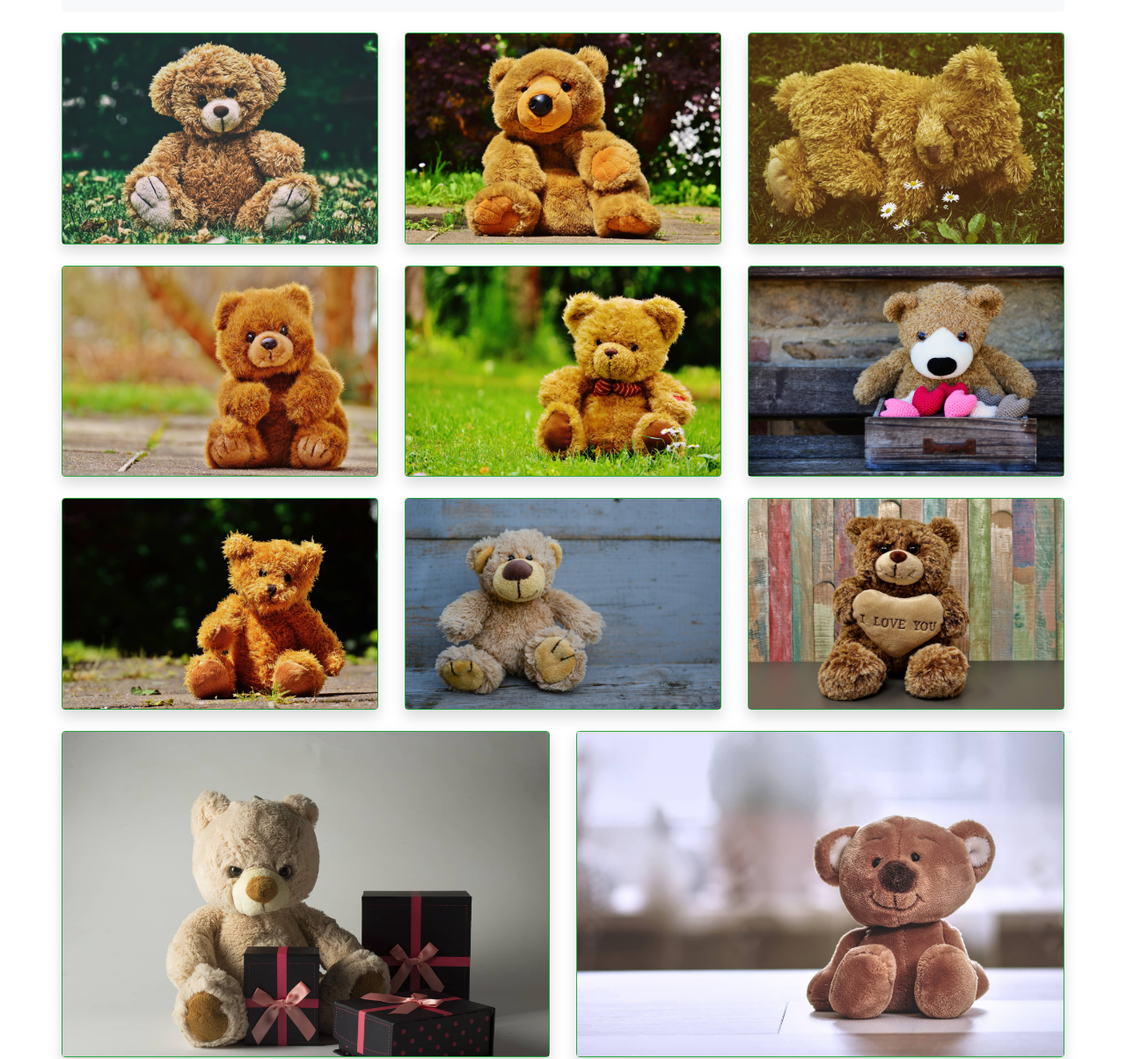
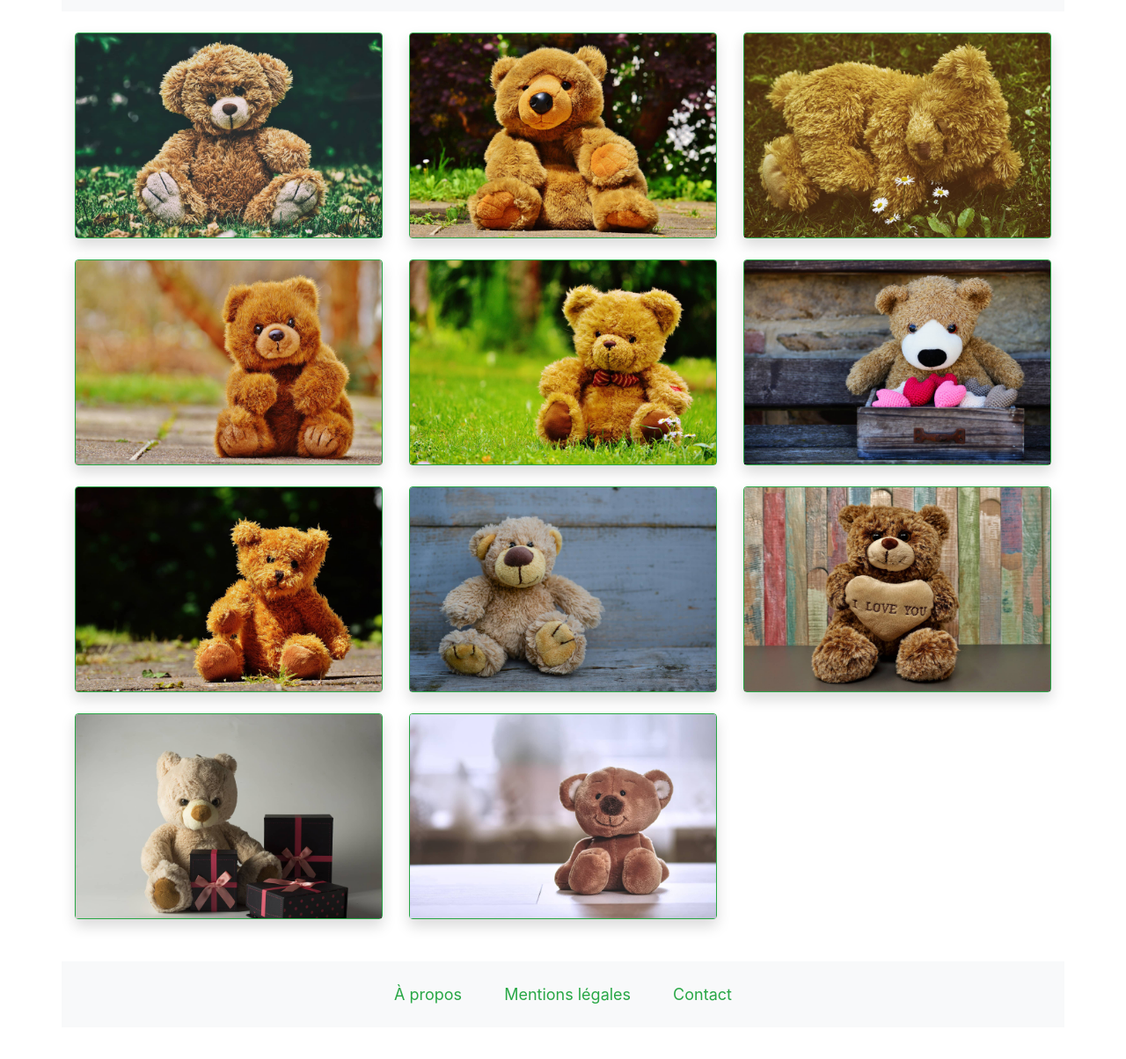
Before and after one commit to LancelleTimote/Projet-n-4-Construire-un-site-e-commerce, a plain HTML site: page album.html in a window 1280 px wide. Shown: the part 217-1421 px from the top of the page at 88% size. Drawn offline with nearby package versions, Linux system fonts and the light colour scheme.

Commit message:
Correction responsive de l'ensemble des pages

```diff
--- a/album.html
+++ b/album.html
@@ -59,51 +59,65 @@
             </nav>
         </header>
         <main class="container">
-            <section class="card-deck">
-                <div class="row mb-4">
-                    <div class="card border-success shadow">
+            <div class="row">
+                <section class="card-deck card-size col-lg-4">
+                        <div class="card border-success shadow mb-4">
                             <img src="pictures/album/album_1.jpg" alt="Photo d'un ours en peluche, posé assis sur l'herbe." class="card-img-top">
                         </div>
-                    <div class="card border-success shadow">
+                </section>
+                <section class="card-deck card-size col-lg-4">
+                        <div class="card border-success shadow mb-4">
                             <img src="pictures/album/album_2.jpg" alt="Photo d'un ours en peluche, posé assis dehors sur le sol." class="card-img-top">
                         </div>
-                    <div class="card border-success shadow">
+                </section>
+                <section class="card-deck card-size col-lg-4">
+                        <div class="card border-success shadow mb-4">
                             <img src="pictures/album/album_3.jpg" alt="Photo d'un ours en peluche, posé allongé sur l'herbe." class="card-img-top">
                         </div>
-                </div>
-                <div class="row mb-4">
-                    <div class="card border-success shadow">
+                </section>
+                <section class="card-deck card-size col-lg-4">
+                        <div class="card border-success shadow mb-4">
                             <img src="pictures/album/album_4.jpg" alt="Photo d'un ours en peluche, posé assis dehors sur le sol." class="card-img-top">
                         </div>
-                    <div class="card border-success shadow">
+                </section>
+                <section class="card-deck card-size col-lg-4">
+                        <div class="card border-success shadow mb-4">
                             <img src="pictures/album/album_5.jpg" alt="Photo d'un ours en peluche, posé assis sur l'herbe." class="card-img-top">
                         </div>
-                    <div class="card border-success shadow">
+                </section>
+                <section class="card-deck card-size col-lg-4">
+                        <div class="card border-success shadow mb-4">
                             <img src="pictures/album/album_6.jpg" alt="Photo d'un ours en peluche, posé assis dehors sur le sol, avec des coeurs en peluche." class="card-img-top">
                         </div>
-                </div>
-                <div class="row mb-4">
-                    <div class="card border-success shadow">
+                </section>
+                <section class="card-deck card-size col-lg-4">
+                        <div class="card border-success shadow mb-4">
                             <img src="pictures/album/album_7.jpg" alt="Photo d'un ours en peluche, posé assis dehors sur le sol." class="card-img-top">
                         </div>
-                    <div class="card border-success shadow">
+                </section>
+                <section class="card-deck card-size col-lg-4">
+                        <div class="card border-success shadow mb-4">
                             <img src="pictures/album/album_8.jpg" alt="Photo d'un ours en peluche, posé assis dehors sur du bois." class="card-img-top">
                         </div>
-                    <div class="card border-success shadow">
+                </section>
+                <section class="card-deck card-size col-lg-4">
+                        <div class="card border-success shadow mb-4">
                             <img src="pictures/album/album_9.jpg" alt="Photo d'un ours en peluche, posé assis sur le sol." class="card-img-top">
                         </div>
-                </div>
-                <div class="row">
-                    <div class="card border-success shadow">
+                </section>
+                <section class="card-deck card-size col-lg-4">
+                        <div class="card border-success shadow mb-4">
                             <img src="pictures/album/album_10.jpg" alt="Photo d'un ours en peluche, posé assis sur le sol, avec des cadeaux." class="card-img-top">
                         </div>
-                    <div class="card border-success shadow">
+                </section>
+                <section class="card-deck card-size col-lg-4">
+                        <div class="card border-success shadow mb-4">
                             <img src="pictures/album/album_11.jpg" alt="Photo d'un ours en peluche, posé assis sur le sol." class="card-img-top">
                         </div>
+                </section>
             </div>
-            </section>
         </main>
-        <footer class="container mt-5">
+        <footer class="container">
             <nav class="row navbar navbar-expand-lg navbar-light bg-light my-4 py-3">
                 <div class="col">
                     <button class="navbar-toggler" type="button" data-toggle="collapse" data-target="#navbarContent">
--- a/css/style.css
+++ b/css/style.css
@@ -10,8 +10,12 @@ li, .title-form, .h3-order, .p-order {
     box-sizing: content-box;
 }
 
+.table td, .table th {
+    padding: 0.45rem;
+}
+
 .pictureCart {
-    width: 400px;
+    width: 175px;
 }
 
 .ul-order {
--- a/js/products.js
+++ b/js/products.js
@@ -27,10 +27,10 @@ function requestDone (response) {
 
         //Création carte produit
         let card = document.createElement("section");  //On crée une div
-        card.classList.add("card-deck","col-md-4", "card-size");    //On ajoute trois class à la div
+        card.classList.add("card-deck", "card-size", "col-lg-4");    //On ajoute trois class à la div
         card.innerHTML = '<div class="card border-success shadow mb-4">'   //On ajoute du contenu dans la div
         +'<img src='+imageUrl+' alt="Photo ours en peluche" class="card-img-top">'
-        +'<div class="card-body">'
+        +'<div class="card-body text-center">'
             +'<h5 class="card-title">'+name+'</h5>'
             +'<p class="card-text">'+description+'</p>'
             +'<a href="product.html?id='+id+'" class="btn btn-success" role="button">Détails</a>'
```
Also changed, not shown: js/cart.js (+9 -9 lines), product.html (+2 -2 lines), product_information.html (+13 -7 lines). Lines whose indentation alone changed are shown as unchanged.
